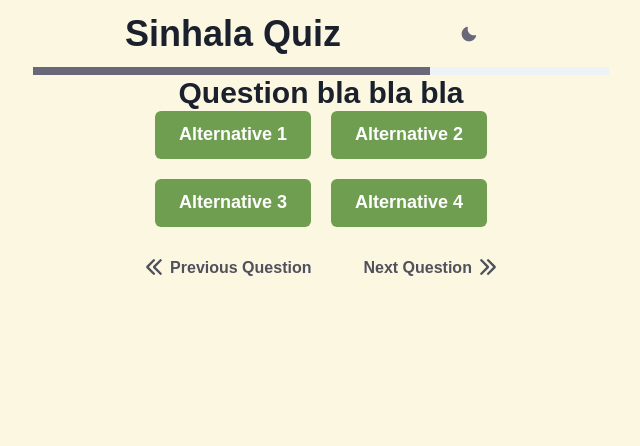
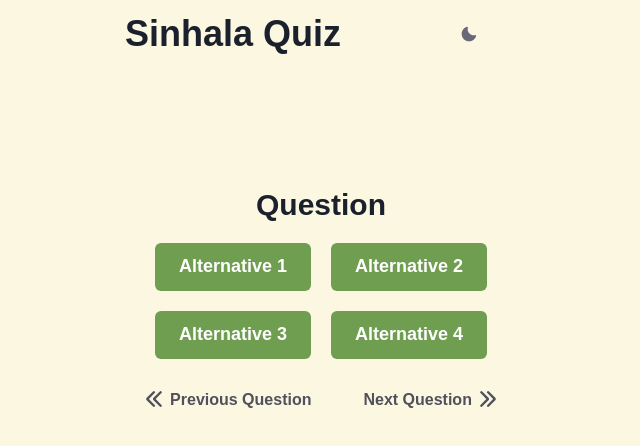
Before and after one commit to druwan/sinhalaquizapp, a Next.js app: page / in a window 1280 px wide. Shown: the top 446 px of the page, without its empty margins (319-959 px from the left). Built offline with nearby package versions, Linux system fonts and the light colour scheme; a web font is replaced by a local one.

Commit message:
chore: semantics, moved buttongroup into container

```diff
--- a/components/QuizCard/QuizCard.tsx
+++ b/components/QuizCard/QuizCard.tsx
@@ -23,16 +23,16 @@ const QuizCard = () => {
   const invertedColorScheme = colorMode === 'light' ? 'Mint' : 'Flax';
   return (
     <>
-      <Container maxW={'container.sm'}>
-        <TrackProgress />
+      <Container as={'main'} maxW={'container.sm'} pt={'15vh'}>
         <Heading
           as={'h3'}
           size={'lg'}
           display={'flex'}
           alignContent={'center'}
           justifyContent={'center'}
+          pb={5}
         >
-          Question bla bla bla
+          Question
         </Heading>
 
         <ButtonGroup
@@ -50,7 +50,6 @@ const QuizCard = () => {
             <Button>Alternative 4</Button>
           </SimpleGrid>
         </ButtonGroup>
-      </Container>
         <ButtonGroup
           pt={5}
           spacing={5}
@@ -63,6 +62,7 @@ const QuizCard = () => {
           <Button leftIcon={<ArrowLeftIcon />}>Previous Question</Button>
           <Button rightIcon={<ArrowRightIcon />}>Next Question</Button>
         </ButtonGroup>
+      </Container>
     </>
   );
 };
```
Lines whose indentation alone changed are shown as unchanged.
